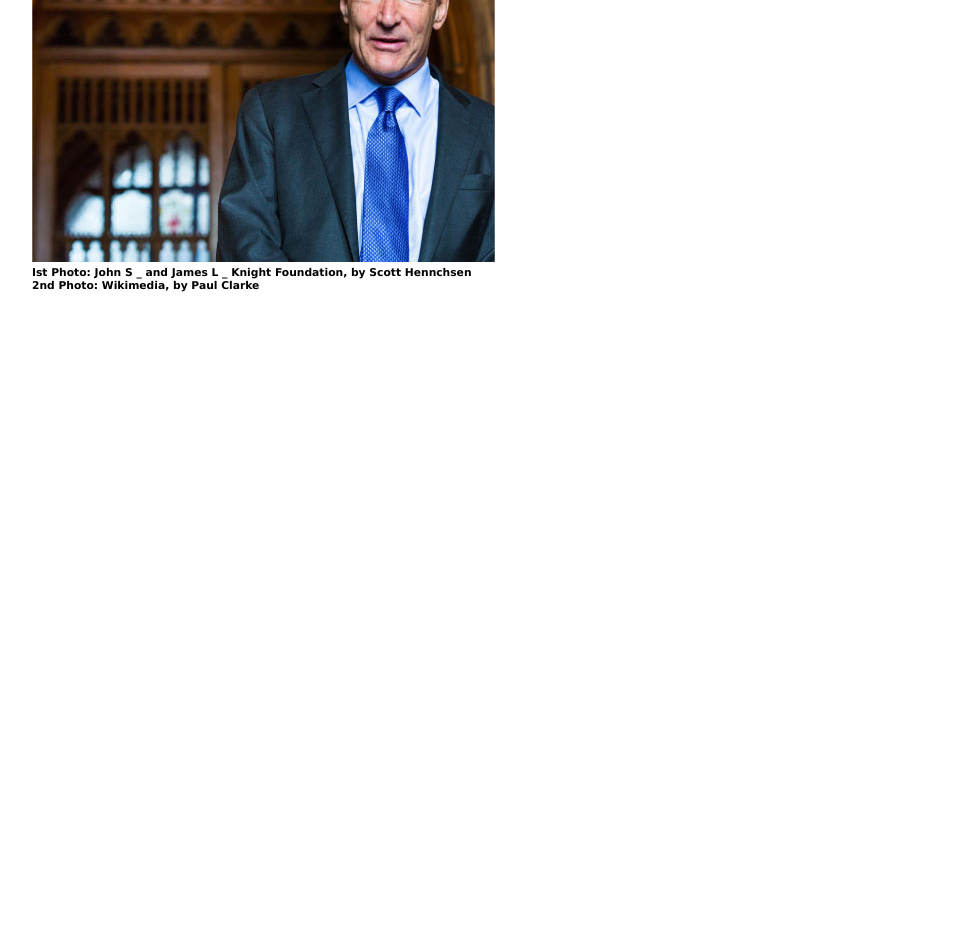
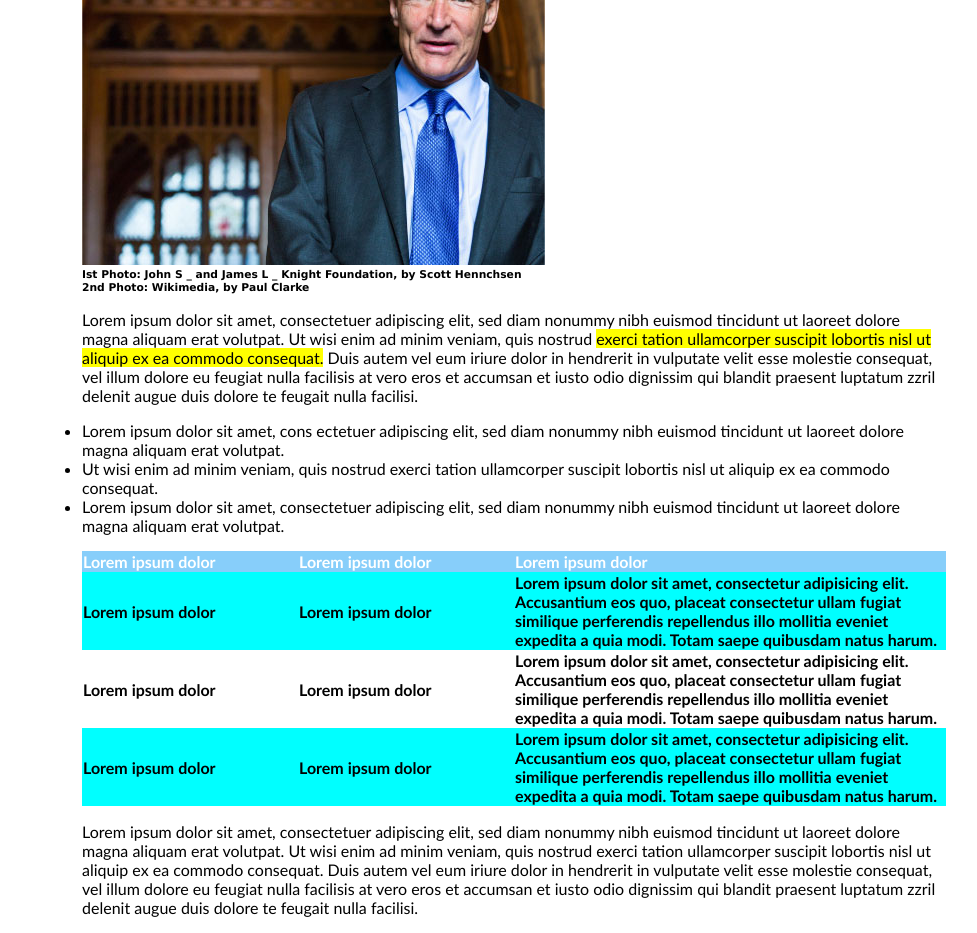
Before and after one commit to Ciarm-nik/html-css-booleaner, a plain HTML site: page index.html in a window 1280 px wide. Shown: the part 656-1589 px from the top of the page, without its empty margins (126-1103 px from the left). Before the commit the page ends 956 px from the top, so only its background shows below. Drawn offline with Linux system fonts and the light colour scheme.

Commit message:
Invio Main Completo

```diff
--- a/index.html
+++ b/index.html
@@ -26,9 +26,51 @@
             <span><img src="img/tim-2.jpg" alt=""></span>
             <h6>Ist Photo: John S _ and James L _ Knight Foundation, by Scott Hennchsen</h6>
             <h6>2nd Photo: Wikimedia, by Paul Clarke</h6>
+            <p>Lorem ipsum dolor sit amet, consectetuer adipiscing elit, sed diam nonummy nibh euismod tincidunt ut laoreet dolore magna aliquam erat volutpat. Ut wisi enim
+                ad minim veniam, quis nostrud <span class="evidenzia">exerci tation ullamcorper suscipit lobortis nisl ut aliquip ex ea commodo consequat.</span>  Duis autem vel eum iriure dolor in hendrerit in
+                vulputate velit esse molestie consequat, vel illum dolore eu feugiat nulla facilisis at vero eros et accumsan et iusto odio dignissim qui blandit praesent luptatum
+                zzril delenit augue duis dolore te feugait nulla facilisi.
+            </p>
+            <ul>
+                <li>Lorem ipsum dolor sit amet, cons ectetuer adipiscing elit, sed diam nonummy nibh euismod tincidunt ut laoreet dolore magna aliquam erat volutpat.</li>
+                <li>Ut wisi enim ad minim veniam, quis nostrud exerci tation ullamcorper suscipit lobortis nisl ut aliquip ex ea commodo consequat.</li>
+                <li>Lorem ipsum dolor sit amet, consectetuer adipiscing elit, sed diam nonummy nibh euismod tincidunt ut laoreet dolore magna aliquam erat volutpat.</li>
+            </ul>
+            <table>
+                <thead class="prima_riga">
+                    <tr>
+                        <td>Lorem ipsum dolor</td>
+                        <td>Lorem ipsum dolor</td>
+                        <td id="cinquanta">Lorem ipsum dolor</td>
+                    </tr>
+                    <tr class="seconda_riga">
+                        <td>Lorem ipsum dolor</td>
+                        <td>Lorem ipsum dolor</td>
+                        <td id="cinquanta">Lorem ipsum dolor sit amet, consectetur adipisicing elit. Accusantium eos quo,
+                            placeat consectetur ullam fugiat similique perferendis repellendus illo mollitia
+                            eveniet expedita a quia modi. Totam saepe quibusdam natus harum.</td>
+                    </tr>
+                    <tr class="terza_riga">
+                        <td>Lorem ipsum dolor</td>
+                        <td>Lorem ipsum dolor</td>
+                        <td id="cinquanta">Lorem ipsum dolor sit amet, consectetur adipisicing elit. Accusantium eos quo,
+                            placeat consectetur ullam fugiat similique perferendis repellendus illo mollitia
+                            eveniet expedita a quia modi. Totam saepe quibusdam natus harum.</td>
+                    </tr>
+                    <tr class="seconda_riga">
+                        <td>Lorem ipsum dolor</td>
+                        <td>Lorem ipsum dolor</td>
+                        <td id="cinquanta">Lorem ipsum dolor sit amet, consectetur adipisicing elit. Accusantium eos quo,
+                            placeat consectetur ullam fugiat similique perferendis repellendus illo mollitia
+                            eveniet expedita a quia modi. Totam saepe quibusdam natus harum.</td>
+                    </tr>
+                </thead>
+            </table>
+            <p>Lorem ipsum dolor sit amet, consectetuer adipiscing elit, sed diam nonummy nibh euismod tincidunt ut laoreet dolore magna aliquam erat volutpat. Ut wisi enim
+                ad minim veniam, quis nostrud exerci tation ullamcorper suscipit lobortis nisl ut aliquip ex ea commodo consequat. Duis autem vel eum iriure dolor in hendrerit in
+                vulputate velit esse molestie consequat, vel illum dolore eu feugiat nulla facilisis at vero eros et accumsan et iusto odio dignissim qui blandit praesent luptatum
+                zzril delenit augue duis dolore te feugait nulla facilisi.</p>
         </div>
-
-
     </main>
     <footer>
 
--- a/style.css
+++ b/style.css
@@ -10,14 +10,15 @@
 
 .logo {
     height: 40px;
-    margin-left: 150px;
+    margin-left: 200px;
     position: absolute;
     bottom: 0%;
 }
 
 .container {
-    margin-left: 150px;
-    margin-right: 150px;
+    margin-left: 200px;
+    margin-right: 200px;
+    font-family: 'Gill Sans', 'Gill Sans MT', Calibri, 'Trebuchet MS', sans-serif;
 }
 
 .titolo_grande {
@@ -39,7 +40,40 @@
     display: inline-block;
 }
 
+.evidenzia {
+   background-color: yellow;
+}
+
 h6 {
 margin: 0;
 font-family: 'Lucida Sans', 'Lucida Sans Regular', 'Lucida Grande', 'Lucida Sans Unicode', Geneva, Verdana, sans-serif;
 }
+
+ul, li {margin-left: 0;
+        padding-left: 0;
+}
+
+table {
+    width: 100%;
+    border-collapse: collapse;
+}
+
+.prima_riga {
+    background-color: lightskyblue;
+    font-weight: bold;
+    color: white;
+}
+
+#cinquanta {
+    width: 50%;
+}
+
+.seconda_riga {
+    background-color: aqua;
+    color: black;
+}
+
+.terza_riga {
+    background-color: white;
+    color: black;
+}
```
